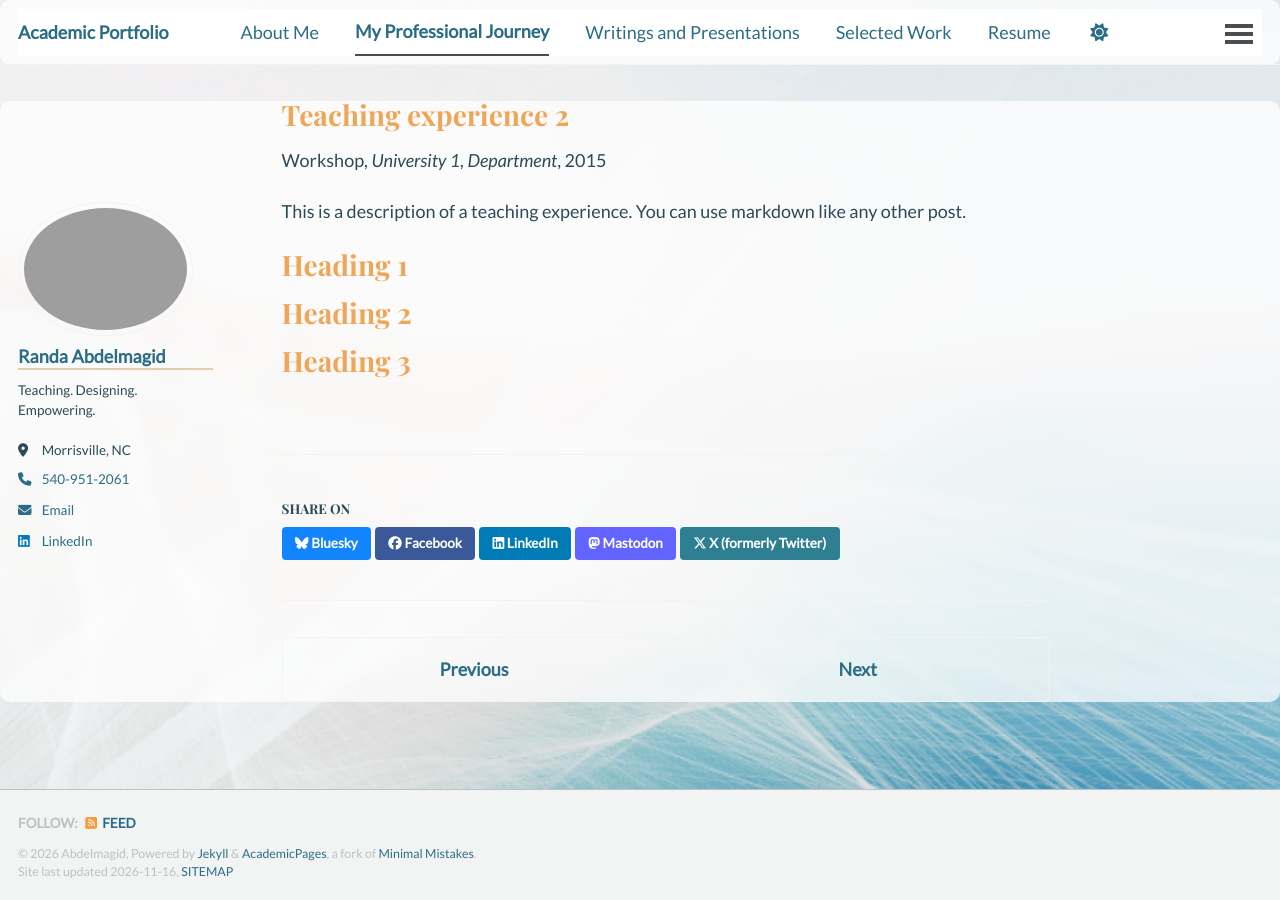
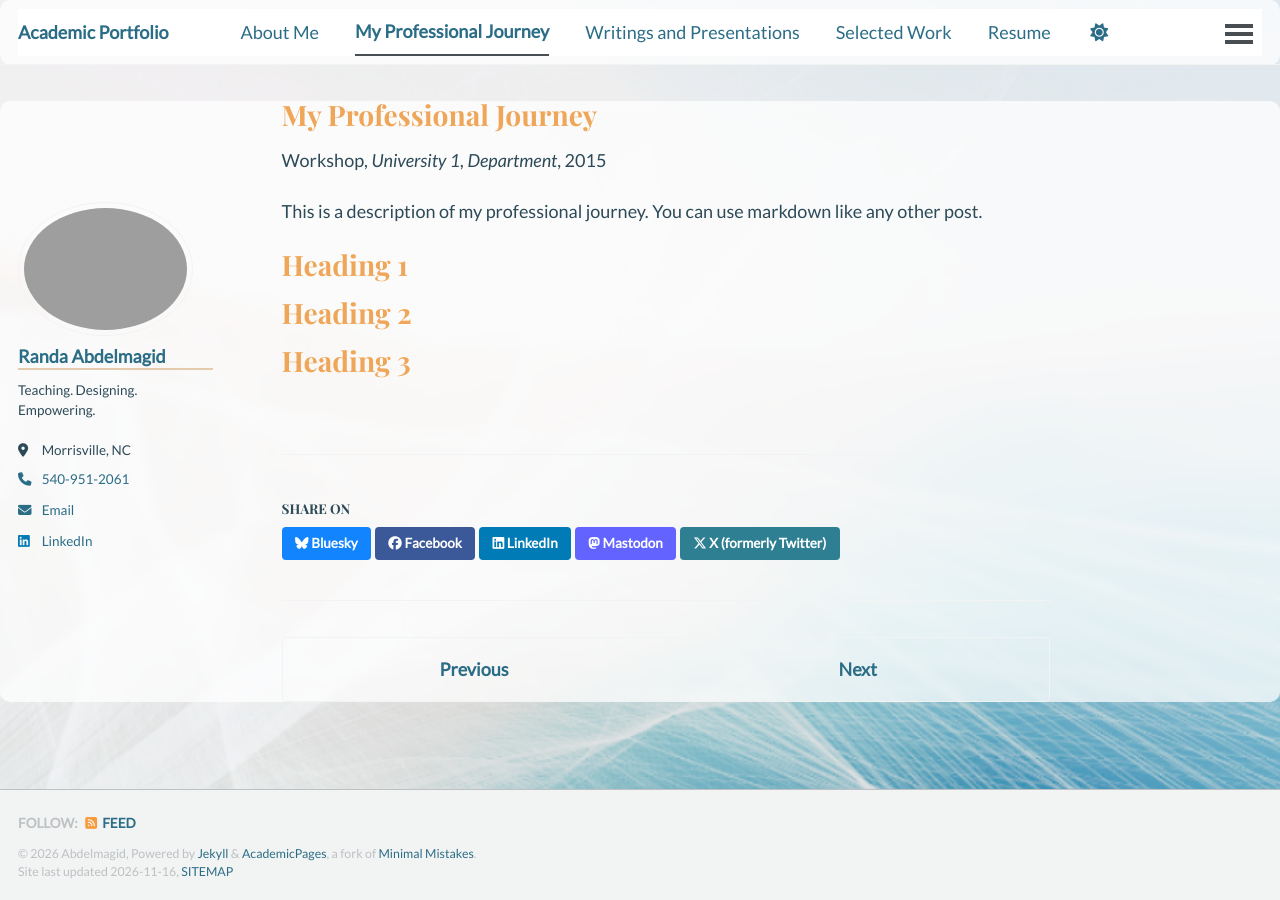
Before and after one commit to rfabdelmagid/rfabdelmagid.github.io, a Jekyll site: the page built from _teaching/2015-spring-teaching-2.md, in a window 1280 px wide. Built offline with Jekyll 4.4.1, drawn with Linux system fonts in a browser that asks for light colours; a script bundle is joined from its source files by our own code; a style sheet for code colours, icons or effects is not loaded.

Commit message:
Update 2015-spring-teaching-2.md

```diff
--- a/_teaching/2015-spring-teaching-2.md
+++ b/_teaching/2015-spring-teaching-2.md
@@ -1,5 +1,5 @@
 ---
-title: "Teaching experience 2"
+title: "My Professional Journey"
 collection: teaching
 type: "Workshop"
 permalink: /teaching/2015-spring-teaching-1
@@ -8,7 +8,7 @@ date: 2015-01-01
 location: "City, Country"
 ---
 
-This is a description of a teaching experience. You can use markdown like any other post.
+This is a description of my professional journey. You can use markdown like any other post.
 
 Heading 1
 ======
```
